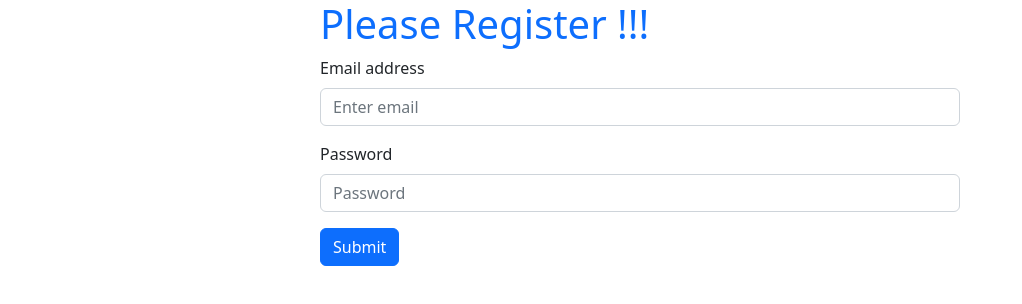
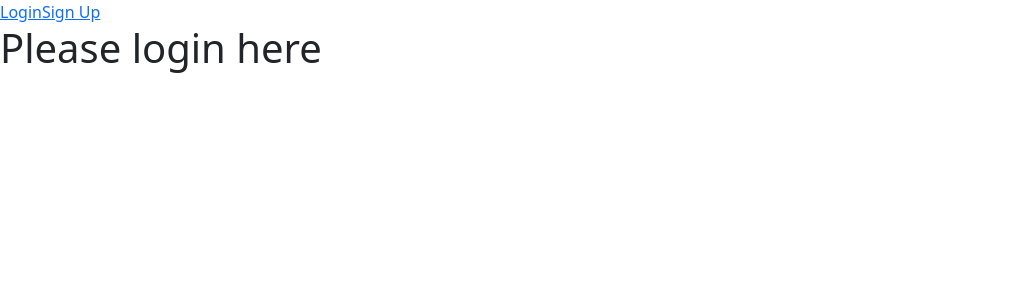
Before and after one commit to summenurfatema/email_pass_auth, a React (Create React App) app: page /login in a window 1280 px wide. Shown: the top 304 px of the page, without its empty margins (0-1022 px from the left). Built offline with nearby package versions, Linux system fonts and the light colour scheme; no server answers.

Commit message:
login route  added

```diff
--- a/package.json
+++ b/package.json
@@ -11,6 +11,7 @@
     "react": "^18.2.0",
     "react-bootstrap": "^2.5.0",
     "react-dom": "^18.2.0",
+    "react-router-dom": "^6.4.2",
     "react-scripts": "5.0.1",
     "web-vitals": "^2.1.4"
   },
--- a/src/App.js
+++ b/src/App.js
@@ -1,31 +1,31 @@
-import { getAuth } from "firebase/auth";
-import app from "./firebase/firebase.init";
+
+import { createBrowserRouter, RouterProvider } from 'react-router-dom';
 import './App.css';
 import RegisterReactBootstrap from "./components/RegisterReactBootstrap";
-const auth = getAuth(app);
+import Main from './components/layout/Main';
+import BootstrapLogin from './components/BootstrapLogin/BootstrapLogin';
 
-// // target full form
-// const handleSubmit = (event) => {
-//   const email = event.target.email.value
-//   const password = event.target.password.value
-//   event.preventDefault()
-//   console.log(email, password)
-// }
+const router = createBrowserRouter([
+  {
+    path: '/', element: <Main></Main>, children: [
+      {
+        path: '/', element: <RegisterReactBootstrap></RegisterReactBootstrap>
+      },
+      {
+        path: '/signup', element: <RegisterReactBootstrap></RegisterReactBootstrap>
+      },
+      {
+        path: '/login', element: <BootstrapLogin></BootstrapLogin>
+      }
 
-// // target email form
-// const handleEmailOnBlur = event => {
-//   console.log(event.target.value)
-// }
-// // target password form
-// const handlePasswordOnBlur = event => {
-//   console.log(event.target.value)
-// }
-
+    ]
+  }
+])
 function App() {
   return (
     <div className="">
+      <RouterProvider router={router}></RouterProvider>
 
-      <RegisterReactBootstrap></RegisterReactBootstrap>
     </div>
   );
 }
--- /dev/null
+++ b/src/components/BootstrapLogin/BootstrapLogin.js
@@ -0,0 +1,12 @@
+import React from 'react';
+
+const BootstrapLogin = () => {
+    return (
+        <div>
+            <h1>Please login here</h1>
+
+        </div>
+    );
+};
+
+export default BootstrapLogin;
--- /dev/null
+++ b/src/components/layout/Main.js
@@ -0,0 +1,16 @@
+import React from 'react';
+import { Link, Outlet } from 'react-router-dom';
+
+const Main = () => {
+    return (
+        <div>
+            <nav>
+                <Link to='/login'>Login</Link>
+                <Link to='/signup'>Sign Up</Link>
+            </nav>
+            <Outlet></Outlet>
+        </div>
+    );
+};
+
+export default Main;
```
Also changed, not shown: 1 other file (tests, documents, lock files or other folders).
